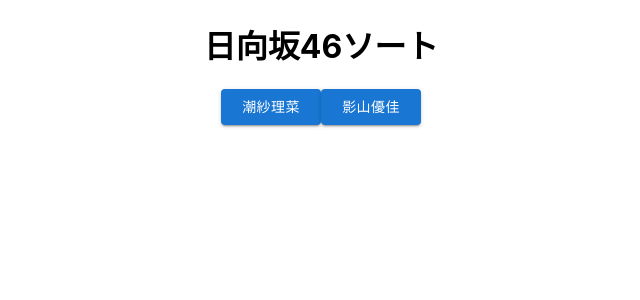
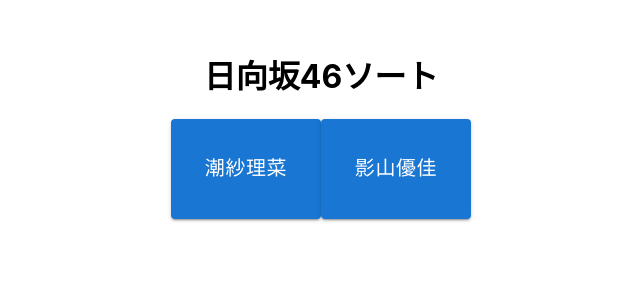
Before and after one commit to patrickyuen00/sakamichi_sort, a React (Create React App) app: page /hinata_sort in a window 1280 px wide. Shown: the top 300 px of the page, without its empty margins (319-959 px from the left). Built offline with nearby package versions, Linux system fonts and the light colour scheme.

Commit message:
CSSを追加

```diff
--- a/public/index.html
+++ b/public/index.html
@@ -24,20 +24,10 @@
       work correctly both with client-side routing and a non-root public URL.
       Learn how to configure a non-root public URL by running `npm run build`.
     -->
-    <title>React App</title>
+    <title>坂道ソート</title>
   </head>
   <body>
     <noscript>You need to enable JavaScript to run this app.</noscript>
     <div id="root"></div>
-    <!--
-      This HTML file is a template.
-      If you open it directly in the browser, you will see an empty page.
-
-      You can add webfonts, meta tags, or analytics to this file.
-      The build step will place the bundled scripts into the <body> tag.
-
-      To begin the development, run `npm start` or `yarn start`.
-      To create a production bundle, use `npm run build` or `yarn build`.
-    -->
   </body>
 </html>
--- a/src/components/home.js
+++ b/src/components/home.js
@@ -1,9 +1,9 @@
 import React from 'react';
 import Button from '@mui/material/Button';
-import {createTheme} from '@mui/material/styles'
-import './home.css'
+import {createTheme} from '@mui/material/styles';
 import { ThemeProvider } from '@emotion/react';
 import { Link } from 'react-router-dom';
+import './home.css';
 
 export default function Home() {
     const theme = createTheme({
--- /dev/null
+++ b/src/components/sort.css
@@ -0,0 +1,30 @@
+Button {
+    height: 100px;
+    width: 150px;
+    font-size: 64px;
+}
+
+.sort {
+    display: flex;
+    flex-direction: column;
+    align-items: center;
+    height: 100%;
+    padding-top: 30px;
+}
+
+.result {
+    padding-top: 64px;
+}
+
+table {
+    width: 300px;
+}
+
+tr:nth-child(even) {
+    background-color: #7cc7e8;
+}
+
+th {
+    background-color: #13506a;
+    color: white
+}
--- a/src/components/sort.js
+++ b/src/components/sort.js
@@ -1,6 +1,7 @@
 import Button from '@mui/material/Button';
 import { useState, useEffect, useRef} from 'react';
 import Result from './result';
+import './sort.css';
 
 export default function Sort(group) {
     const members_all = require('./members.json')
@@ -26,7 +27,7 @@
 
     useEffect(() => {
         if (initialRender.current === false && index_a === member_list.length - 1) {
-            setEnd(<div>
+            setEnd(<div className='result'>
                 <h1>結果</h1>
                 <Result array={member_list} obj={member} />
                 </div>)
@@ -53,8 +54,10 @@
     return (
         <div className='sort'>
             <h1>{members_all[group.group]['group']}ソート</h1>
-            <Button variant='contained' onClick={() => nextMember('a')}>{member_list[index_a]}</Button>
-            <Button variant='contained' onClick={() => nextMember('b')}>{member_list[index_b]}</Button>
+            <div>
+                <Button variant='contained' onClick={() => nextMember('a')} style={{fontSize: "20px"}}>{member_list[index_a]}</Button>
+                <Button variant='contained' onClick={() => nextMember('b')} style={{fontSize: "20px"}}>{member_list[index_b]}</Button>
+            </div>
             {endSort}
         </div>
     )
```
